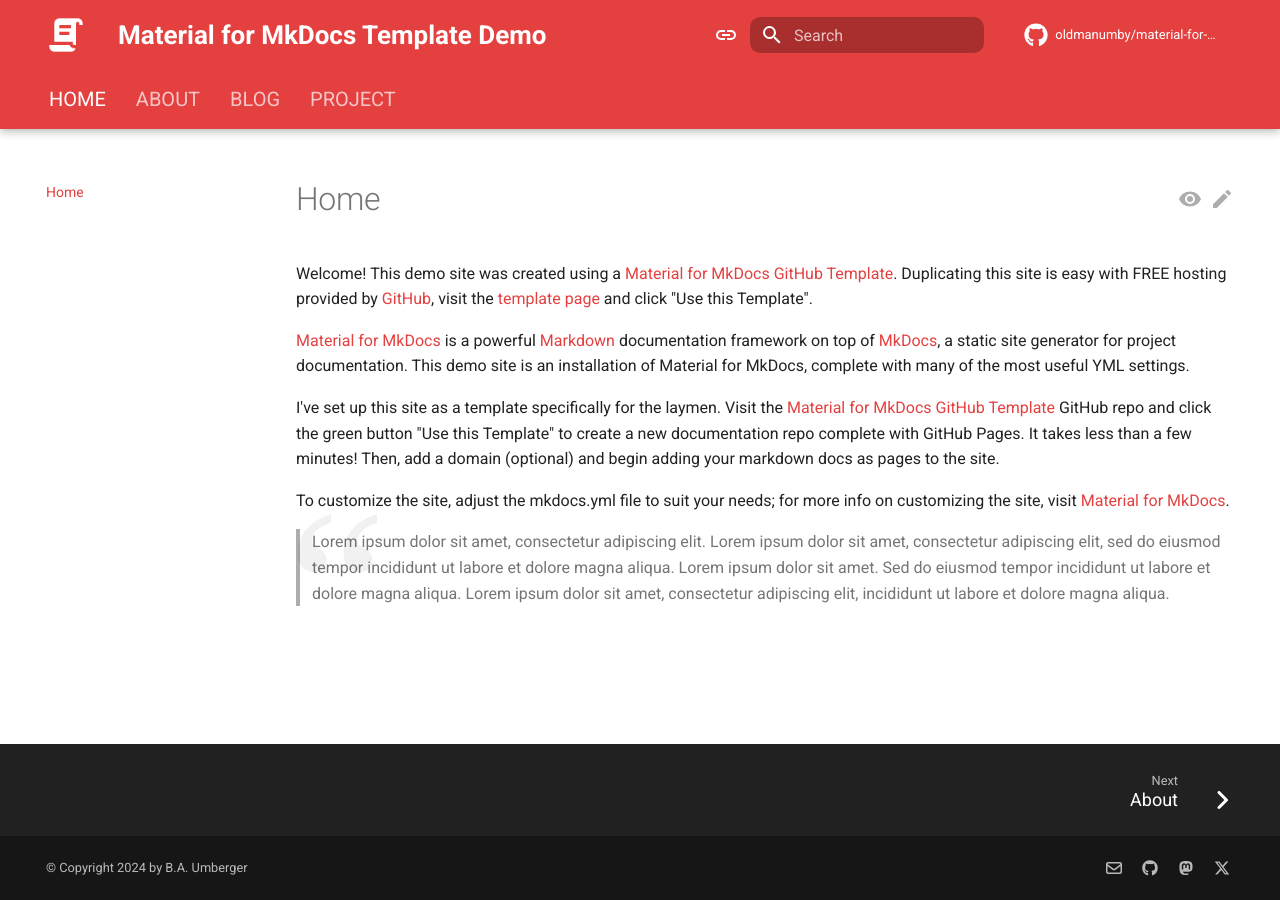
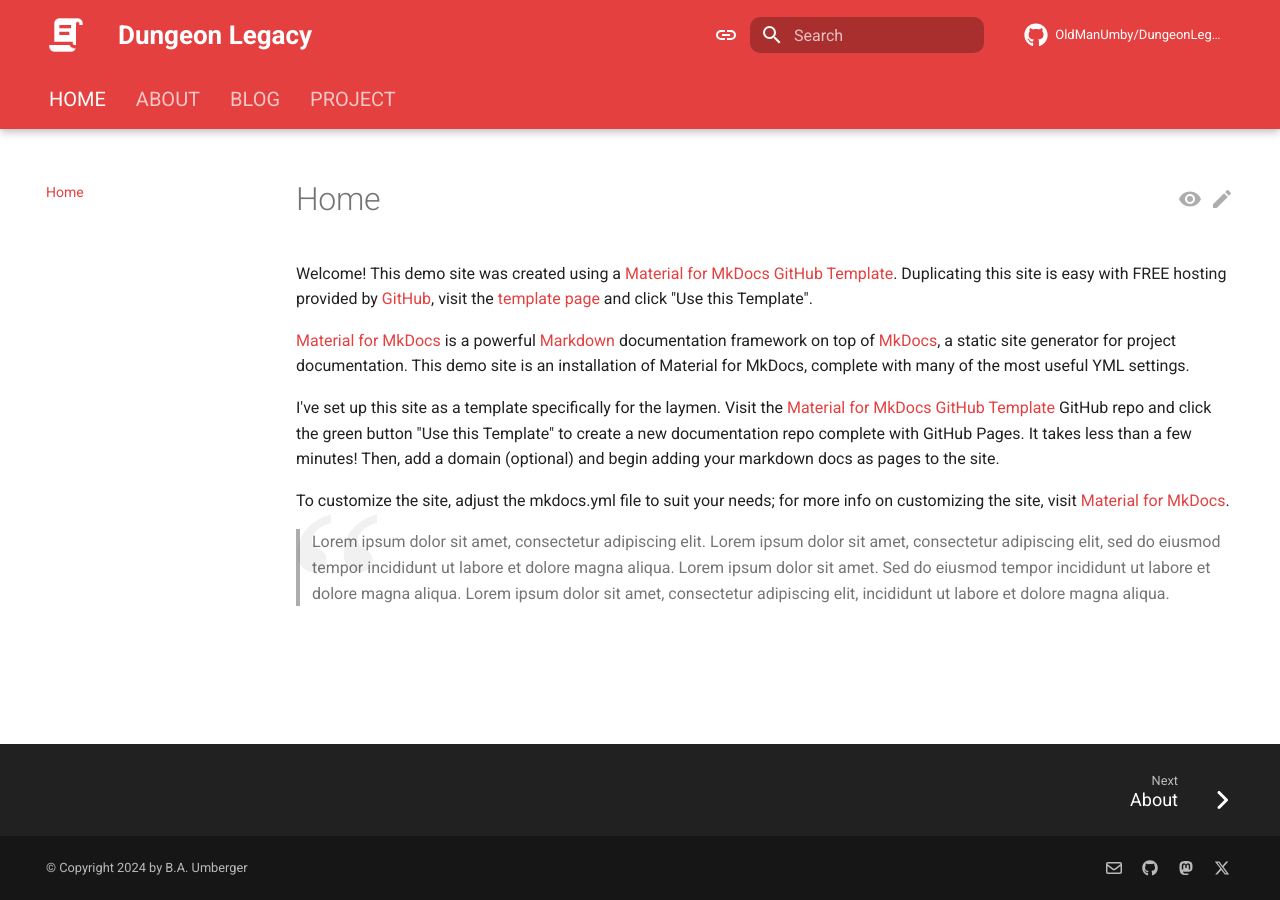
Before and after one commit to OldManUmby/DungeonLegacy, an MkDocs documentation site: the page built from docs/index.md, in a window 1280 px wide. Built offline with MkDocs 1.6.1 and Material for MkDocs 9.7.7, drawn with Linux system fonts in a browser that asks for light colours; comment, search, counter and statistics services are not loaded.

Commit message:
Updated YML

```diff
--- a/mkdocs.yml
+++ b/mkdocs.yml
@@ -1,14 +1,14 @@
 # Special instructions go here.
 
 # PROJECT
-site_name: Material for MkDocs Template Demo
+site_name: Dungeon Legacy
 site_author: B.A. Umberger
-site_url: https://oldmanumby.github.io/material-for-mkdocs-template
-site_description: An demo GitHub template for Material for MkDocs Insiders Edition complete with GH Pages.
+site_url: https://oldmanumby.github.io/DungeonLegacy
+site_description: Dungeon Legacy is a lite OSR-style fantasy tabletop roleplaying game.
 
 # REPOSITORY
-repo_name: oldmanumby/material-for-mkdocs-template
-repo_url: https://github.com/oldmanumby/material-for-mkdocs-template
+repo_name: OldManUmby/DungeonLegacy
+repo_url: https://github.com/OldManUmby/DungeonLegacy
 edit_uri: edit/main/docs/
 
 # Copyright
```
